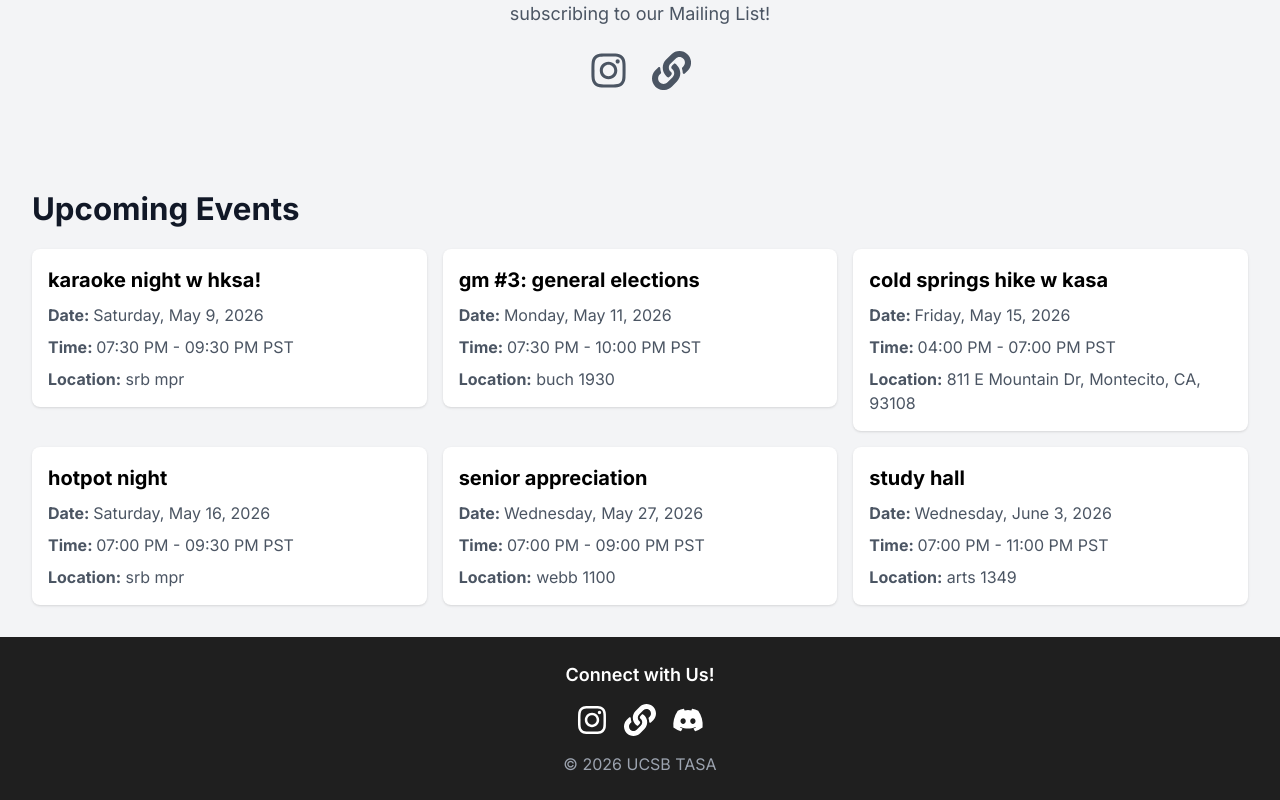
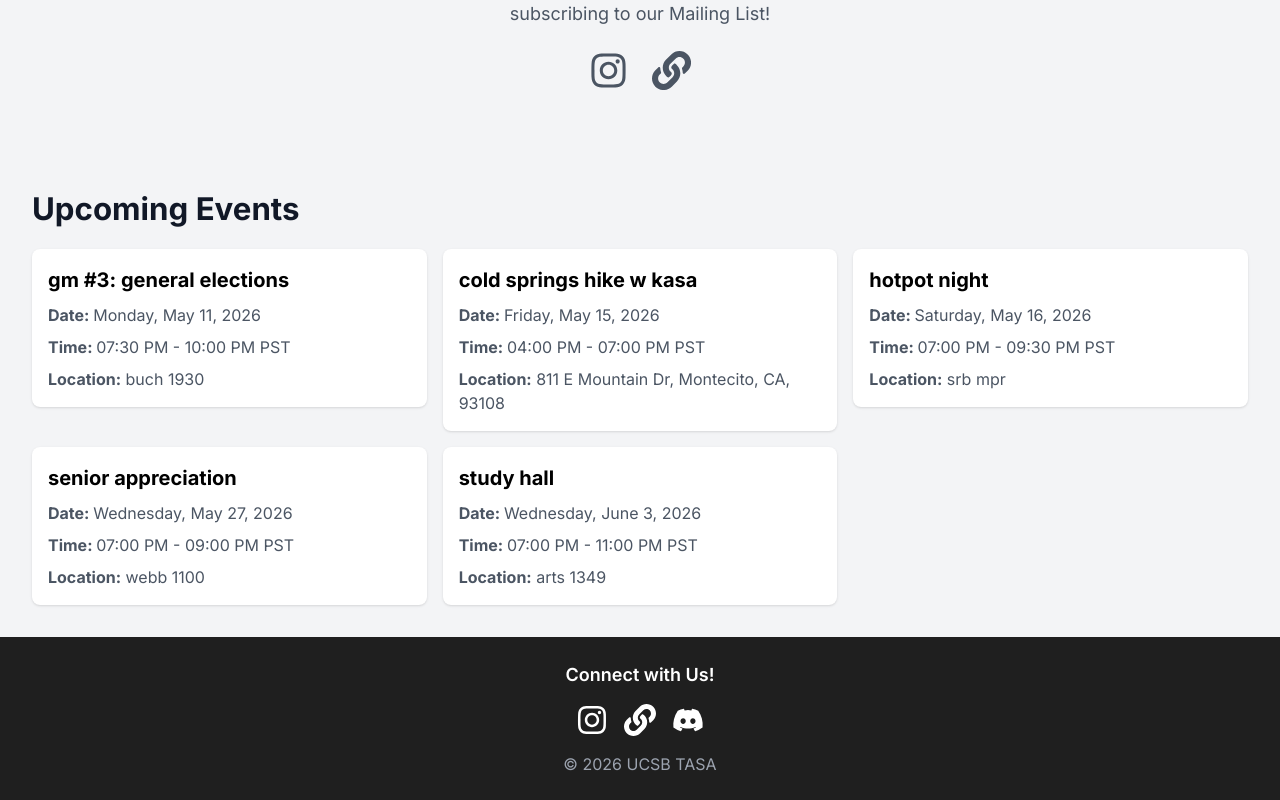
Before and after one commit to UCSBTASA/UCSBTASA.github.io, a Next.js app: page / in a window 1280 px wide. Shown: the part 1267-2067 px from the top of the page. Built offline with nearby package versions, Linux system fonts and the light colour scheme.

Commit message:
Update eventData.ts

```diff
--- a/data/eventData.ts
+++ b/data/eventData.ts
@@ -1,15 +1,5 @@
 const events =
 [
-  {
-    "title": "karaoke night w hksa!",
-    "day of week": "Saturday",
-    "date": "2026-05-09",
-    "time": "07:30 PM - 09:30 PM",
-    "start": "07:30 PM",
-    "end": "09:30 PM",
-    "location": "srb mpr",
-    "customTime": ""
-  },
   {
     "title": "gm #3: general elections",
     "day of week": "Monday",
```
